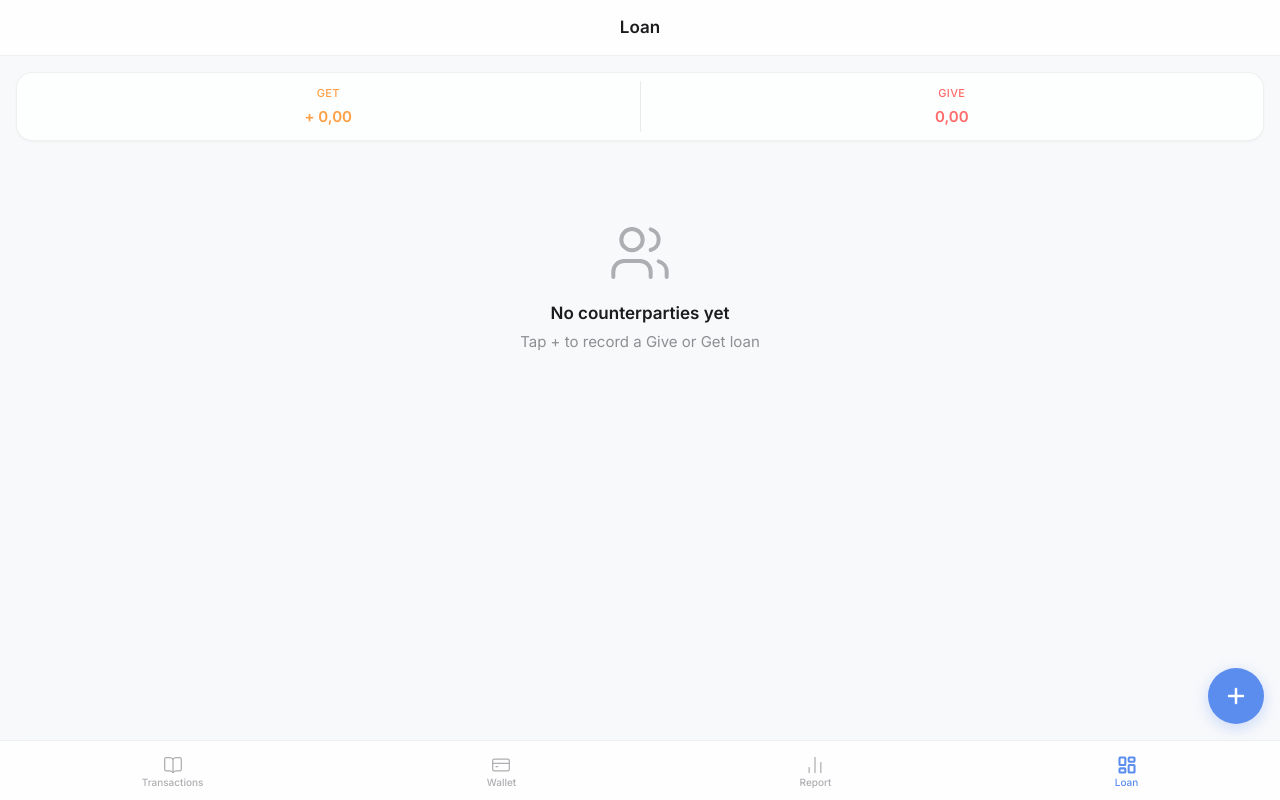
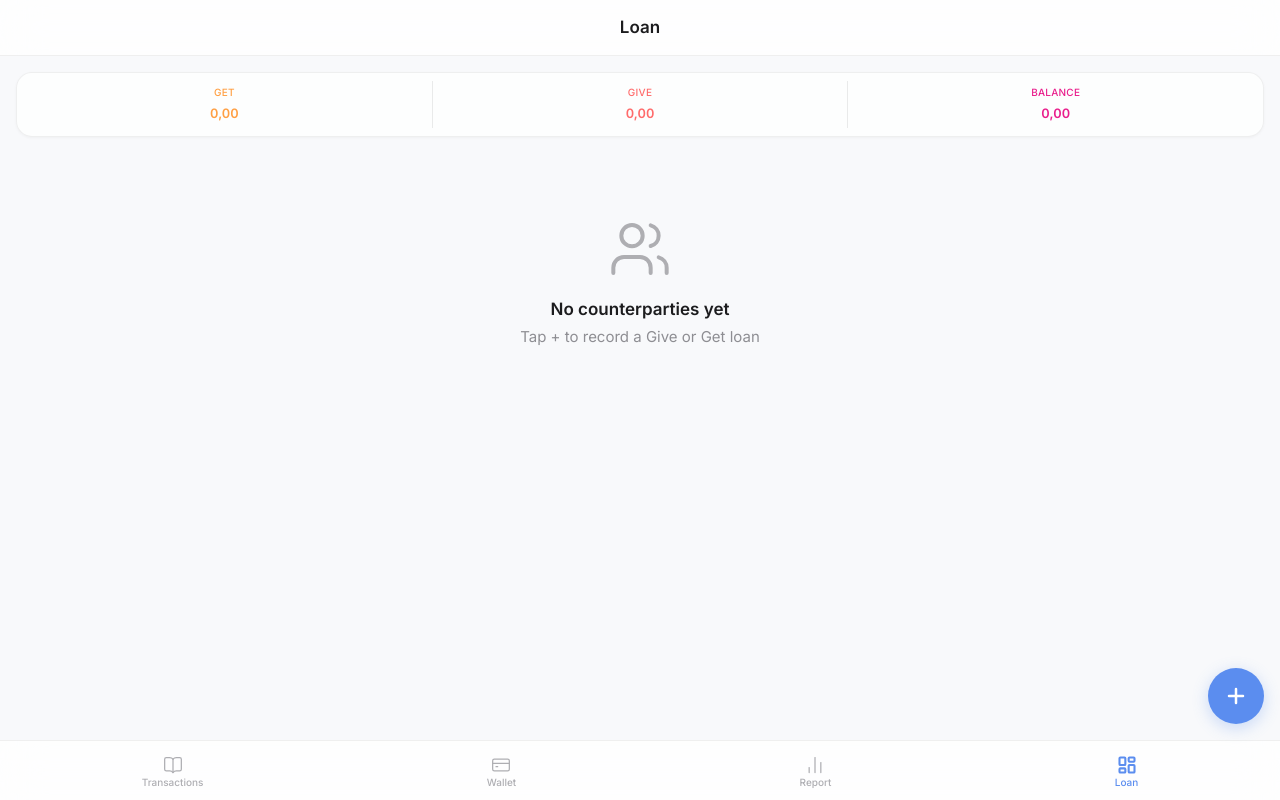
Before and after one commit to mdonnyirwansyah/pfintrack, a Next.js app: page /loan in a window 1280 px wide. Built offline with nearby package versions, Linux system fonts and the light colour scheme.

Commit message:
refactor: implement balance summary, fix loan calculation logic, and improve hydration and accessibility consistency

```diff
--- a/src/app/loan/[counterpartyId]/edit/[entryId]/page.tsx
+++ b/src/app/loan/[counterpartyId]/edit/[entryId]/page.tsx
@@ -9,6 +9,7 @@ import { useLoanEntryStore } from "@/lib/stores/useLoanStore";
 import { useWalletStore } from "@/lib/stores/useWalletStore";
 import { loanEntriesRepo } from "@/lib/storage/loan-entries";
 import { loanCounterpartiesRepo } from "@/lib/storage/loan-counterparties";
+import { useMounted } from "@/hooks/useMounted";
 import { Users } from "lucide-react";
 
 // [14] Edit Loan Entry
@@ -19,6 +20,7 @@ export default function EditLoanEntryPage({
 }) {
   const { counterpartyId, entryId } = use(params);
   const router = useRouter();
+  const mounted = useMounted();
 
   const { wallets, loadWallets } = useWalletStore();
   const { updateEntry, deleteEntry } = useLoanEntryStore();
@@ -29,7 +31,26 @@ export default function EditLoanEntryPage({
     loadWallets();
   }, [loadWallets]);
 
+  // Render title yang konsisten saat SSR (sebelum mount, localStorage belum tersedia)
+  if (!mounted) {
+    return (
+      <>
+        <AppHeader title="Edit Entry" showBack />
+        <div className="px-4 py-8 space-y-3">
+          {Array.from({ length: 4 }).map((_, i) => (
+            <div
+              key={i}
+              className="h-12 rounded-[12px] animate-pulse"
+              style={{ background: "var(--bg-card)" }}
+            />
+          ))}
+        </div>
+      </>
+    );
+  }
+
   // Load entry and counterparty directly from storage (source of truth)
+  // Hanya dijalankan setelah mounted (client-side) untuk menghindari hydration mismatch
   const entry = loanEntriesRepo.getById(entryId);
   const counterparty = loanCounterpartiesRepo.getById(counterpartyId);
 
--- a/src/app/loan/[counterpartyId]/page.tsx
+++ b/src/app/loan/[counterpartyId]/page.tsx
@@ -69,13 +69,16 @@ export default function LoanDetailPage({
   const isPaidOff =
     counterparty?.manual_paid_off || outstanding === 0;
 
-  // Sort entries: DESC by date+time
+  // Sort entries: DESC by date+time, fallback ke created_at jika sama (resolusi menit)
   const sortedEntries = useMemo(
     () =>
       [...entries].sort((a, b) => {
         const da = `${a.transaction_date}T${a.transaction_time}`;
         const db = `${b.transaction_date}T${b.transaction_time}`;
-        return db.localeCompare(da);
+        const byDatetime = db.localeCompare(da);
+        if (byDatetime !== 0) return byDatetime;
+        // Tiebreaker: created_at (ISO dengan detik) — DESC
+        return b.created_at.localeCompare(a.created_at);
       }),
     [entries]
   );
--- a/src/app/loan/page.tsx
+++ b/src/app/loan/page.tsx
@@ -48,8 +48,8 @@ export default function LoanPage() {
       const outstanding = totalGive - totalGet;
       const isPaidOff = cp.manual_paid_off || outstanding === 0;
       if (!isPaidOff) {
-        if (outstanding > 0) get += outstanding;
-        else give += Math.abs(outstanding);
+        if (outstanding > 0) give += outstanding;
+        else get += Math.abs(outstanding);
       }
     }
     return { summaryGet: get, summaryGive: give };
--- a/src/components/loan/LoanDetailSummaryBar.tsx
+++ b/src/components/loan/LoanDetailSummaryBar.tsx
@@ -9,13 +9,22 @@ interface LoanDetailSummaryBarProps {
 }
 
 /**
- * 3-column summary bar shown in the Loan Detail page.
+ * 3-column summary bar untuk halaman detail Loan per counterparty.
+ * - Give: uang yang Anda keluarkan — tampil tanpa tanda
+ * - Get:  uang yang akan kembali ke Anda — tampil dengan "+" jika > 0
+ * - Balance: outstanding (Give − Get), tanpa tanda jika 0
  */
 export function LoanDetailSummaryBar({
   totalGet,
   totalGive,
   outstanding,
 }: LoanDetailSummaryBarProps) {
+  const getPrefix = totalGet > 0 ? "+ " : "";
+  // outstanding < 0 berarti Get > Give (kelebihan bayar) → tampilkan "+ Rp X"
+  // outstanding > 0 berarti masih ada piutang → tanpa tanda
+  const balancePrefix = outstanding < 0 ? "+ " : "";
+  const balanceDisplay = Math.abs(outstanding);
+
   return (
     <div
       className="flex rounded-[16px] overflow-hidden mb-4"
@@ -34,10 +43,10 @@ export function LoanDetailSummaryBar({
           Get
         </span>
         <span
-          className="text-[13px] font-semibold"
+          className="text-[13px] font-semibold tabular-nums"
           style={{ color: "var(--color-accent-warm)" }}
         >
-          + {formatIDR(totalGet)}
+          {getPrefix}{formatIDR(totalGet)}
         </span>
       </div>
 
@@ -56,7 +65,7 @@ export function LoanDetailSummaryBar({
           Give
         </span>
         <span
-          className="text-[13px] font-semibold"
+          className="text-[13px] font-semibold tabular-nums"
           style={{ color: "var(--color-negative)" }}
         >
           {formatIDR(totalGive)}
@@ -69,7 +78,7 @@ export function LoanDetailSummaryBar({
         style={{ background: "var(--divider)" }}
       />
 
-      {/* Outstanding / Selisih column */}
+      {/* Balance column */}
       <div className="flex-1 flex flex-col items-center py-3 px-1">
         <span
           className="text-[10px] font-medium uppercase tracking-wide mb-1"
@@ -78,10 +87,10 @@ export function LoanDetailSummaryBar({
           Balance
         </span>
         <span
-          className="text-[13px] font-semibold"
+          className="text-[13px] font-semibold tabular-nums"
           style={{ color: "#E91E8C" }}
         >
-          {formatIDR(outstanding)}
+          {balancePrefix}{formatIDR(balanceDisplay)}
         </span>
       </div>
     </div>
--- a/src/components/loan/LoanEntryForm.tsx
+++ b/src/components/loan/LoanEntryForm.tsx
@@ -310,20 +310,27 @@ export function LoanEntryForm({
             </span>
             <div className="flex items-center gap-2">
               {selectedWallet && (
-                <button
-                  type="button"
+                <span
+                  role="button"
+                  tabIndex={0}
                   onClick={(e) => {
                     e.stopPropagation();
                     set("wallet_id", null);
                   }}
-                  className="text-[12px] px-2 py-0.5 rounded-full"
+                  onKeyDown={(e) => {
+                    if (e.key === "Enter" || e.key === " ") {
+                      e.stopPropagation();
+                      set("wallet_id", null);
+                    }
+                  }}
+                  className="text-[12px] px-2 py-0.5 rounded-full cursor-pointer"
                   style={{
                     color: "var(--text-tertiary)",
                     background: "var(--bg-secondary)",
                   }}
                 >
                   Clear
-                </button>
+                </span>
               )}
               <ChevronDown
                 className="w-4 h-4"
--- a/src/components/loan/LoanSummaryBar.tsx
+++ b/src/components/loan/LoanSummaryBar.tsx
@@ -8,12 +8,20 @@ interface LoanSummaryBarProps {
 }
 
 /**
- * Summary bar for the Loan List page.
- * Shows total outstanding across all counterparties:
- *   Get = sum of outstanding where outstanding > 0 (they owe me)
- *   Give = sum of |outstanding| where outstanding < 0 (I owe them)
+ * Summary bar untuk halaman utama Loan.
+ * - Give: uang yang Anda keluarkan — tampil tanpa tanda
+ * - Get:  uang yang akan kembali ke Anda — tampil dengan "+" jika > 0
+ * - Balance: net (Give − Get), tanpa tanda jika 0
  */
 export function LoanSummaryBar({ totalGet, totalGive }: LoanSummaryBarProps) {
+  const balance = totalGive - totalGet;
+
+  const getPrefix = totalGet > 0 ? "+ " : "";
+  // balance < 0 berarti Get > Give (kelebihan bayar) → tampilkan "+ Rp X"
+  // balance > 0 berarti masih ada piutang → tanpa tanda
+  const balancePrefix = balance < 0 ? "+ " : "";
+  const balanceDisplay = Math.abs(balance);
+
   return (
     <div
       className="flex rounded-[16px] overflow-hidden mb-4"
@@ -24,18 +32,18 @@ export function LoanSummaryBar({ totalGet, totalGive }: LoanSummaryBarProps) {
       }}
     >
       {/* Get column */}
-      <div className="flex-1 flex flex-col items-center py-3 px-2">
+      <div className="flex-1 flex flex-col items-center py-3 px-1">
         <span
-          className="text-[11px] font-medium uppercase tracking-wide mb-1"
+          className="text-[10px] font-medium uppercase tracking-wide mb-1"
           style={{ color: "var(--color-accent-warm)" }}
         >
           Get
         </span>
         <span
-          className="text-[15px] font-semibold"
+          className="text-[13px] font-semibold tabular-nums"
           style={{ color: "var(--color-accent-warm)" }}
         >
-          + {formatIDR(totalGet)}
+          {getPrefix}{formatIDR(totalGet)}
         </span>
       </div>
 
@@ -46,20 +54,42 @@ export function LoanSummaryBar({ totalGet, totalGive }: LoanSummaryBarProps) {
       />
 
       {/* Give column */}
-      <div className="flex-1 flex flex-col items-center py-3 px-2">
+      <div className="flex-1 flex flex-col items-center py-3 px-1">
         <span
-          className="text-[11px] font-medium uppercase tracking-wide mb-1"
+          className="text-[10px] font-medium uppercase tracking-wide mb-1"
           style={{ color: "var(--color-negative)" }}
         >
           Give
         </span>
         <span
-          className="text-[15px] font-semibold"
+          className="text-[13px] font-semibold tabular-nums"
           style={{ color: "var(--color-negative)" }}
         >
           {formatIDR(totalGive)}
         </span>
       </div>
+
+      {/* Divider */}
+      <div
+        className="w-px self-stretch my-2"
+        style={{ background: "var(--divider)" }}
+      />
+
+      {/* Balance column */}
+      <div className="flex-1 flex flex-col items-center py-3 px-1">
+        <span
+          className="text-[10px] font-medium uppercase tracking-wide mb-1"
+          style={{ color: "#E91E8C" }}
+        >
+          Balance
+        </span>
+        <span
+          className="text-[13px] font-semibold tabular-nums"
+          style={{ color: "#E91E8C" }}
+        >
+          {balancePrefix}{formatIDR(balanceDisplay)}
+        </span>
+      </div>
     </div>
   );
 }
```
